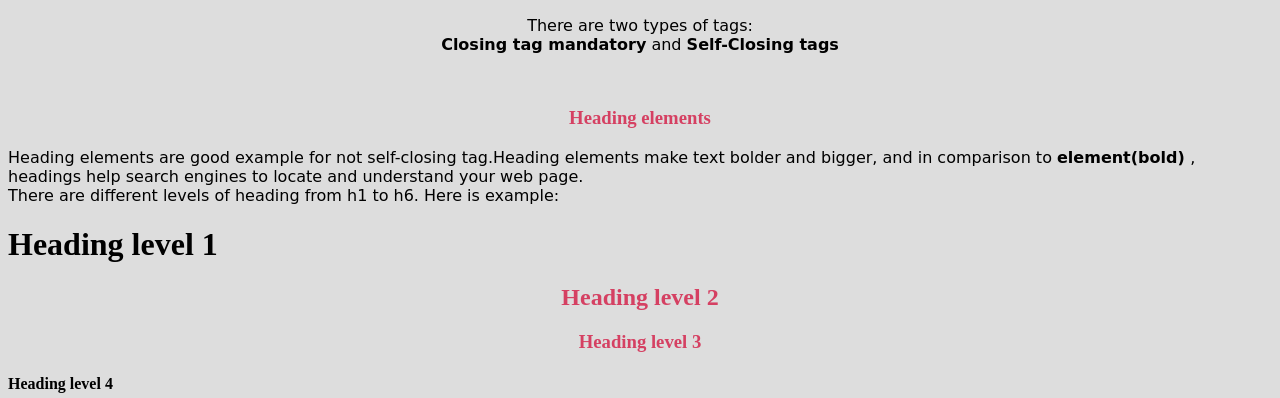
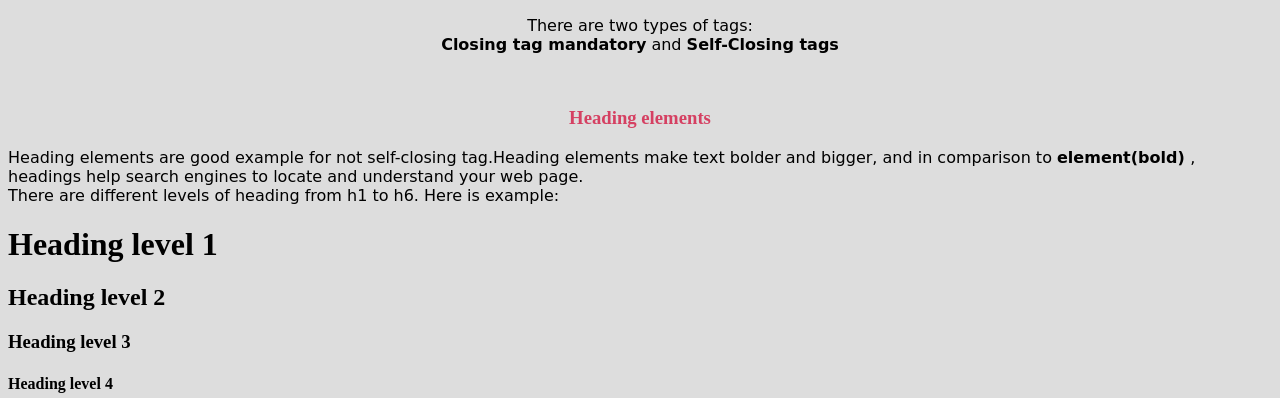
Before and after one commit to bilguuk124/notes, a plain HTML site: page index.html in a window 1280 px wide. Shown: the part 554-952 px from the top of the page. Drawn offline with Linux system fonts and the light colour scheme.

Commit message:
Add files via upload

```diff
--- a/index.html
+++ b/index.html
@@ -21,8 +21,8 @@
   <h3 align="center"> Heading elements </h3>
   <p>Heading elements are good example for not self-closing tag.Heading elements make text bolder and bigger, and in comparison to <b>element(bold) </b>, headings help search engines to locate and understand your web page. <br> There are different levels of heading from h1 to h6. Here is example: </p>
   <h1>Heading level 1</h1>
-  <h2>Heading level 2</h2>
-  <h3>Heading level 3</h3>
+  <h2 style="text-align: left; color: black;">Heading level 2</h2>
+  <h3 style="text-align: left; color: black;"">Heading level 3</h3>
   <h4>Heading level 4</h4>
   <h5>Heading level 5</h5>
   <h6>Heading level 6</h6>
```
